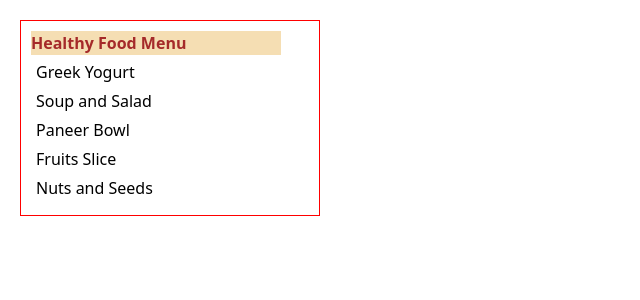
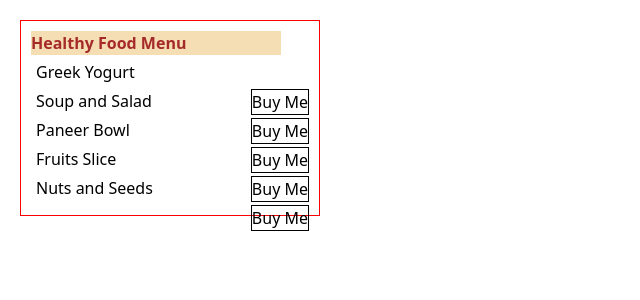
Before and after one commit to nehalpanchall/Reactify, a React app: page / in a window 1280 px wide. Shown: the top 300 px of the page, without its empty margins (0-640 px from the left). Built offline with nearby package versions, Linux system fonts and the light colour scheme; the HTML template or start-up script is replaced by a standard one.

Commit message:
fix some minor bugs

```diff
--- a/src/Components/Calc/Calculator.module.css
+++ b/src/Components/Calc/Calculator.module.css
@@ -20,14 +20,14 @@
   flex-wrap: wrap;
 }
 
-button {
+/* button {
   height: 60px;
   width: 60px;
   border: 2px solid black;
   border-radius: 10px;
   background-color: cornsilk;
   margin: 10px;
-}
+} */
 
 input {
   display: flex;
--- a/src/Components/Food Menu/FoodContainer.jsx
+++ b/src/Components/Food Menu/FoodContainer.jsx
@@ -1,7 +1,6 @@
 import css from './FoodContainer.module.css';
 
 const FoodContainer = props => {
-  console.log(props);
   return <div className={css.container}>{props.children}</div>;
 };
 
--- a/src/Components/Food Menu/FoodItems.jsx
+++ b/src/Components/Food Menu/FoodItems.jsx
@@ -1,13 +1,18 @@
 import css from './FoodMenu.module.css';
 
 const FoodItems = ({ FoodItems }) => {
-  console.log(FoodItems);
+  const handleClick = event => {
+    console.log(event.target);
+  };
   return (
     <>
       {FoodItems.map((items, index) => {
         return (
           <ul key={index}>
             <li className={css.items}>{items}</li>
+            <button onClick={handleClick} className={css.foodButton}>
+              Buy Me
+            </button>
           </ul>
         );
       })}
--- a/src/Components/Food Menu/FoodMenu.module.css
+++ b/src/Components/Food Menu/FoodMenu.module.css
@@ -10,6 +10,7 @@
   margin: 5px;
 }
 
-.button {
-  border: 2px solid red;
+.foodButton {
+  float: right;
+  border: 1px solid black;
 }
```
